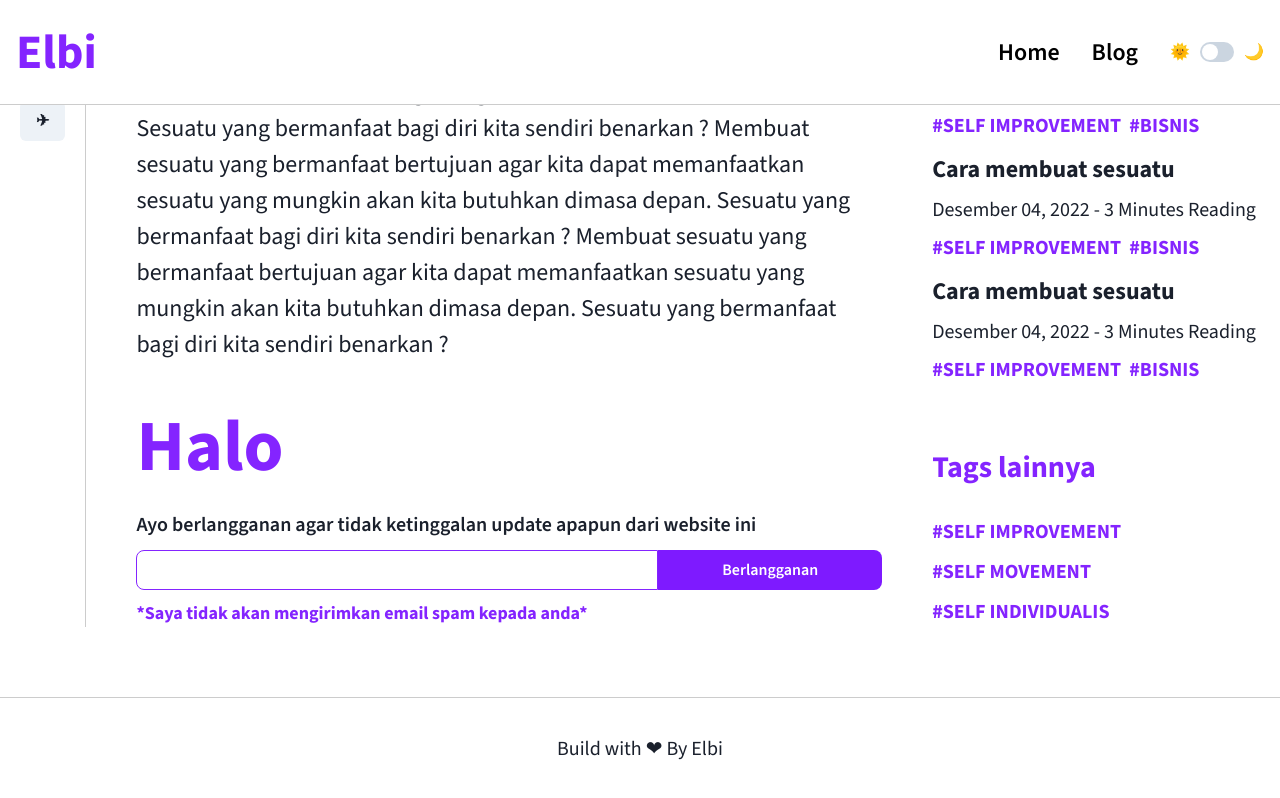
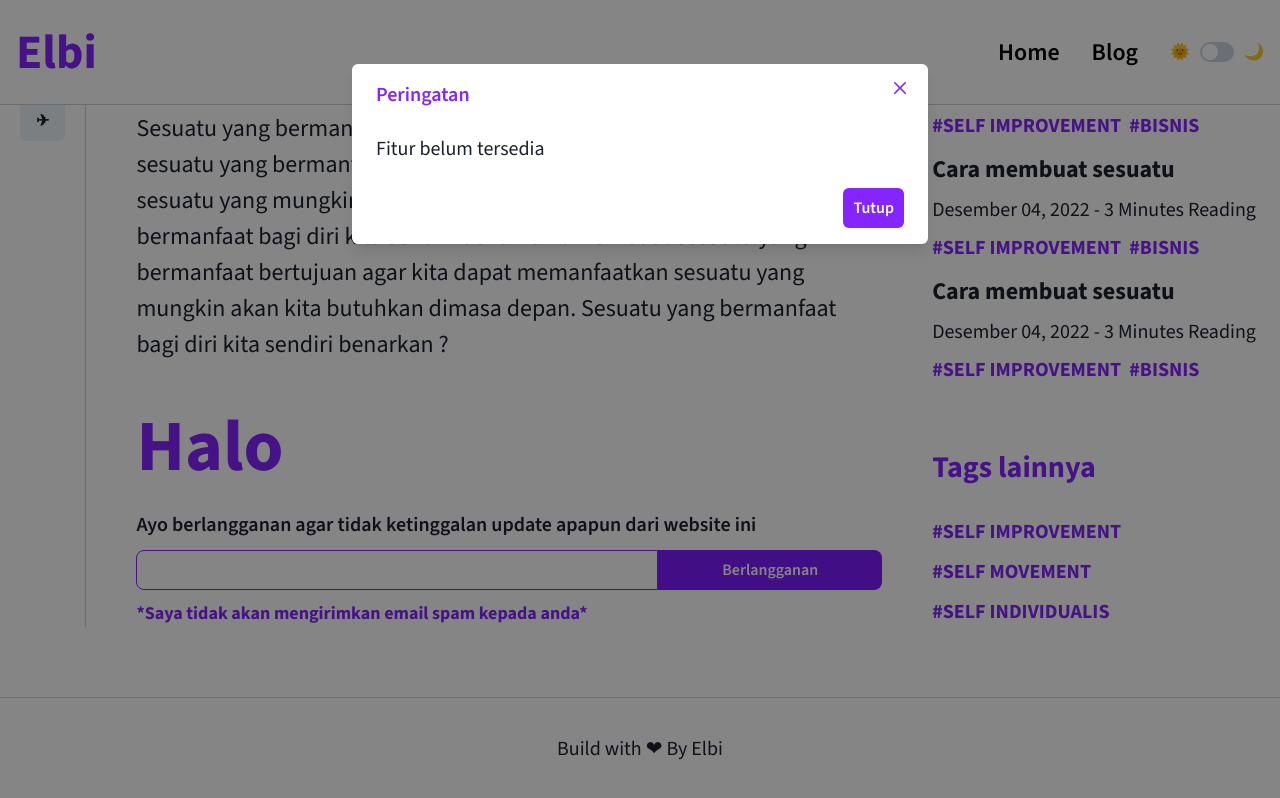
Before and after one commit to ElbiGans04/new-portofolio2, a Next.js app: page /blogs in a window 1280 px wide. Both pictures are taken after a click on the button "Berlangganan". Shown: the part 1502-2300 px from the top of the page. Built offline with nearby package versions, Linux system fonts and the light colour scheme.

Commit message:
Mengubah component berlangganan & inputWithButton
Mengubah component berlangganan agar memunculkan modal saat melakukan
click pada tombol & membuat inputWithButton menerima eventlistener click

```diff
--- a/src/components/Berlangganan/index.js
+++ b/src/components/Berlangganan/index.js
@@ -1,8 +1,24 @@
-import { Text, VStack } from "@chakra-ui/react";
+import {
+  Text,
+  VStack,
+  Modal,
+  ModalBody,
+  ModalCloseButton,
+  ModalContent,
+  ModalFooter,
+  ModalHeader,
+  ModalOverlay,
+  Box,
+  Heading,
+  Button,
+  useDisclosure
+} from "@chakra-ui/react";
 import InputWithButton from "@/src/components/Input/withButton";
 
 export default function Berlangganan() {
+  const { isOpen, onOpen, onClose } = useDisclosure();
   return (
+    <>
       <VStack
         w={["100%"]}
         height={["max-content"]}
@@ -37,10 +53,36 @@ export default function Berlangganan() {
         <Text as="p" fontWeight={["semibold"]} fontSize={["xl"]}>
           Ayo berlangganan agar tidak ketinggalan update apapun dari website ini
         </Text>
-      <InputWithButton>Berlangganan</InputWithButton>
+        <InputWithButton onClick={onOpen}>Berlangganan</InputWithButton>
         <Text fontSize={["lg"]} fontWeight={["bold"]} color={["brand.50"]}>
           *Saya tidak akan mengirimkan email spam kepada anda*
         </Text>
       </VStack>
+      <Modal size="xl" isOpen={isOpen} onClose={onClose}>
+        <ModalOverlay />
+        <ModalContent>
+          <ModalHeader color="brand.50">Peringatan</ModalHeader>
+          <ModalCloseButton color="brand.50" />
+          <ModalBody>
+            <VStack
+              w={["100%"]}
+              h={["100%"]}
+              alignItems={["flex-start"]}
+              spacing={["30px"]}
+            >
+              <Text fontSize={["xl"]}>
+                Fitur belum tersedia
+              </Text>
+            </VStack>
+          </ModalBody>
+
+          <ModalFooter>
+            <Button variant="brand" onClick={onClose}>
+              Tutup
+            </Button>
+          </ModalFooter>
+        </ModalContent>
+      </Modal>
+    </>
   );
 }
--- a/src/components/Input/withButton.js
+++ b/src/components/Input/withButton.js
@@ -1,6 +1,6 @@
 import { Button, HStack, Input } from "@chakra-ui/react";
 
-export default function InputWithButton(props) {
+export default function InputWithButton({children, onClick}) {
   return (
     <HStack
       w={["100%"]}
@@ -24,8 +24,9 @@ export default function InputWithButton(props) {
         borderRadius={[0]}
         borderRightRadius={["8px"]}
         borderLeftRadius={["0px"]}
+        onClick={onClick}
       >
-        {props.children}
+        {children}
       </Button>
     </HStack>
   );
```
Lines whose indentation alone changed are shown as unchanged.
